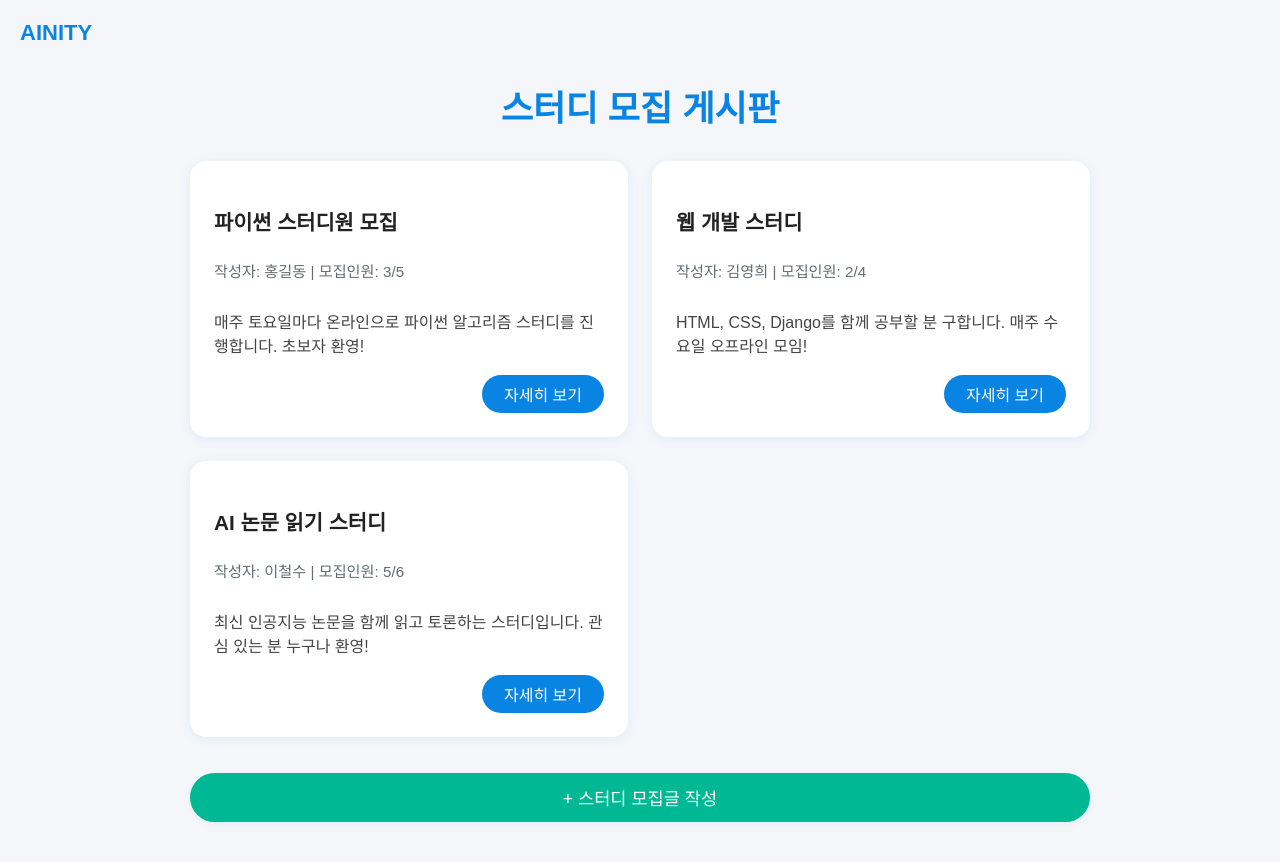
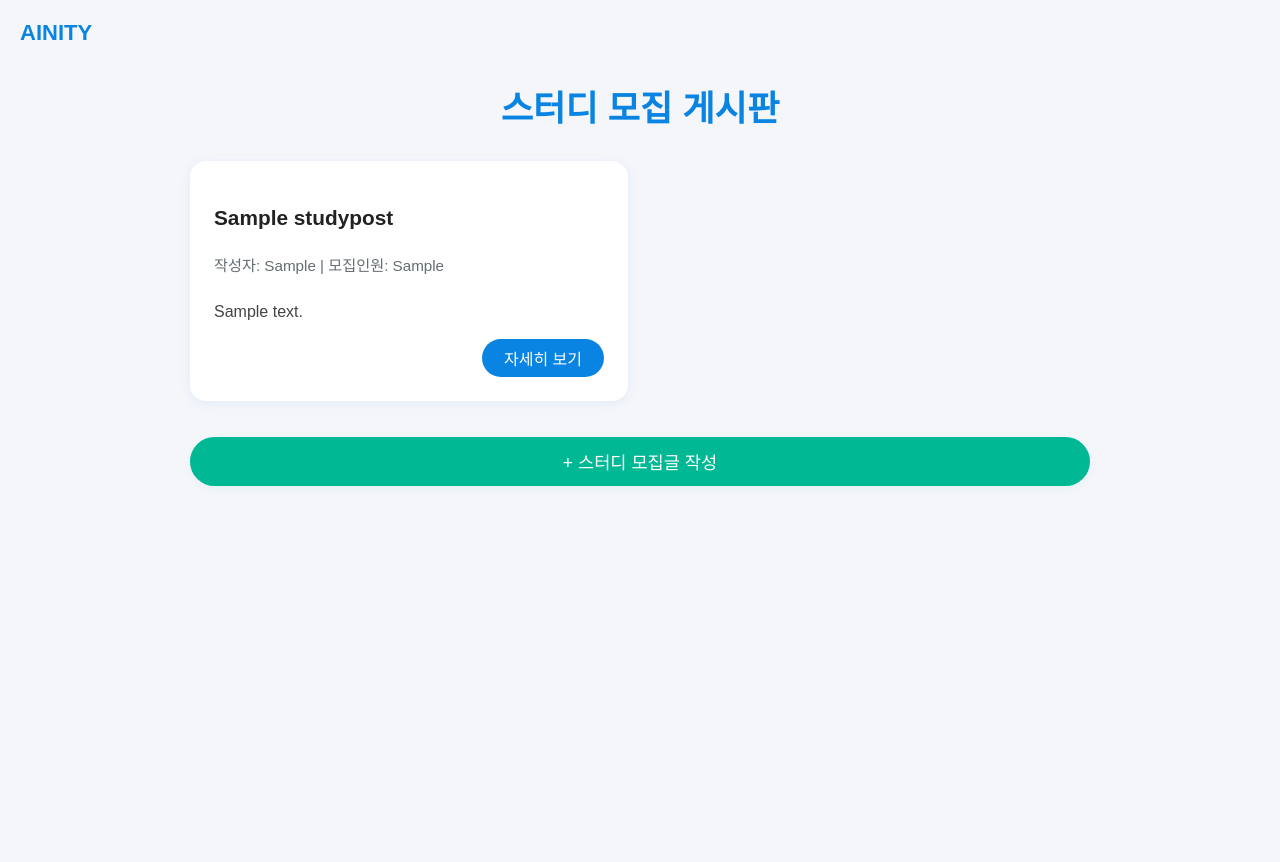
Before and after one commit to jjjunny/AInity, a Django app: template templates/board_home/study_list.html in a window 1280 px wide. After the commit the page ends 486 px from the top, so only its background shows below. Run offline with Django 5.2, Linux system fonts and the light colour scheme; the template is opened without the code that fills it: values that come from a table or form of the project are taken from there, others are empty; tables that the repository leaves empty hold one stand-in row (values such as "Sample post").

Commit message:
html에 기능 부여

```diff
--- a/board_home/admin.py
+++ b/board_home/admin.py
@@ -1,6 +1,7 @@
 from django.contrib import admin
 from django.contrib.auth.admin import UserAdmin
-from .models import CustomUser
+from .models import CustomUser, StudyPost
+
 
 @admin.register(CustomUser)
 class CustomUserAdmin(UserAdmin):
@@ -25,5 +26,7 @@ class CustomUserAdmin(UserAdmin):
     )
     from django.contrib import admin
     from .models import Notice
+    from .models import StudyPost
 
     admin.site.register(Notice)
+    admin.site.register(StudyPost)
--- a/board_home/models.py
+++ b/board_home/models.py
@@ -3,6 +3,16 @@ from django.contrib.auth.models import AbstractBaseUser, BaseUserManager, Permis
 
 from django.contrib.auth.models import AbstractBaseUser, BaseUserManager, PermissionsMixin
 from django.db import models
+
+class StudyPost(models.Model):
+    title = models.CharField(max_length=100)
+    writer = models.CharField(max_length=50)
+    participants = models.CharField(max_length=20)  # 예: "3/5"
+    description = models.TextField()
+    created_at = models.DateTimeField(auto_now_add=True)
+
+    def __str__(self):
+        return self.title
 
 class CustomUserManager(BaseUserManager):
     def create_user(self, student_id, name, password=None):
--- a/board_home/urls.py
+++ b/board_home/urls.py
@@ -4,6 +4,9 @@ from django.contrib.auth.views import LogoutView
 
 urlpatterns = [
     path('', views.home, name='home'),
+    path('', views.study_list, name='study_list'),
+    path('post/<int:pk>/', views.study_detail, name='study_detail'),
+    path('new/', views.study_create, name='study_create'),
     path('account/', views.login_signup_view, name='login_signup'),
     path('school_notice/', views.school_notice_view, name='school_notice'),
     path('study/', views.study_list, name='study_list'),
--- a/templates/board_home/study_list.html
+++ b/templates/board_home/study_list.html
@@ -101,33 +101,24 @@
     </style>
 </head>
 <body>
-
-    <!-- 왼쪽 상단 로고 링크 -->
-    <a href="home_html" class="logo">AINITY</a>
+  <a href="{% url 'home' %}" class="logo">AINITY</a>
 
   <div class="container">
     <h2 class="page-title">스터디 모집 게시판</h2>
     <div class="card-list">
+      {% for post in posts %}
       <div class="card">
-                <h3 class="card-title">파이썬 스터디원 모집</h3>
-                <p class="card-meta">작성자: 홍길동 | 모집인원: 3/5</p>
-                <p class="card-desc">매주 토요일마다 온라인으로 파이썬 알고리즘 스터디를 진행합니다. 초보자 환영!</p>
-                <a href="#" class="card-btn">자세히 보기</a>
+        <h3 class="card-title">{{ post.title }}</h3>
+        <p class="card-meta">작성자: {{ post.writer }} | 모집인원: {{ post.participants }}</p>
+        <p class="card-desc">{{ post.description|truncatechars:100 }}</p>
+        <a href="{% url 'study_detail' post.pk %}" class="card-btn">자세히 보기</a>
       </div>
-            <div class="card">
-                <h3 class="card-title">웹 개발 스터디</h3>
-                <p class="card-meta">작성자: 김영희 | 모집인원: 2/4</p>
-                <p class="card-desc">HTML, CSS, Django를 함께 공부할 분 구합니다. 매주 수요일 오프라인 모임!</p>
-                <a href="#" class="card-btn">자세히 보기</a>
+      {% empty %}
+      <p>등록된 스터디가 없습니다.</p>
+      {% endfor %}
     </div>
-            <div class="card">
-                <h3 class="card-title">AI 논문 읽기 스터디</h3>
-                <p class="card-meta">작성자: 이철수 | 모집인원: 5/6</p>
-                <p class="card-desc">최신 인공지능 논문을 함께 읽고 토론하는 스터디입니다. 관심 있는 분 누구나 환영!</p>
-                <a href="#" class="card-btn">자세히 보기</a>
-            </div>
-        </div>
-        <a href="#" class="add-btn">+ 스터디 모집글 작성</a>
+    <a href="{% url 'study_create' %}" class="add-btn">+ 스터디 모집글 작성</a>
   </div>
 </body>
+
 </html>
```
Also changed, not shown: board_home/forms.py (+7 -1 lines), board_home/views.py (+20 -2 lines), templates/board_home/study_detail.html (added, +14 -0 lines), templates/board_home/study_form.html (added, +15 -0 lines). Lines whose indentation alone changed are shown as unchanged.
